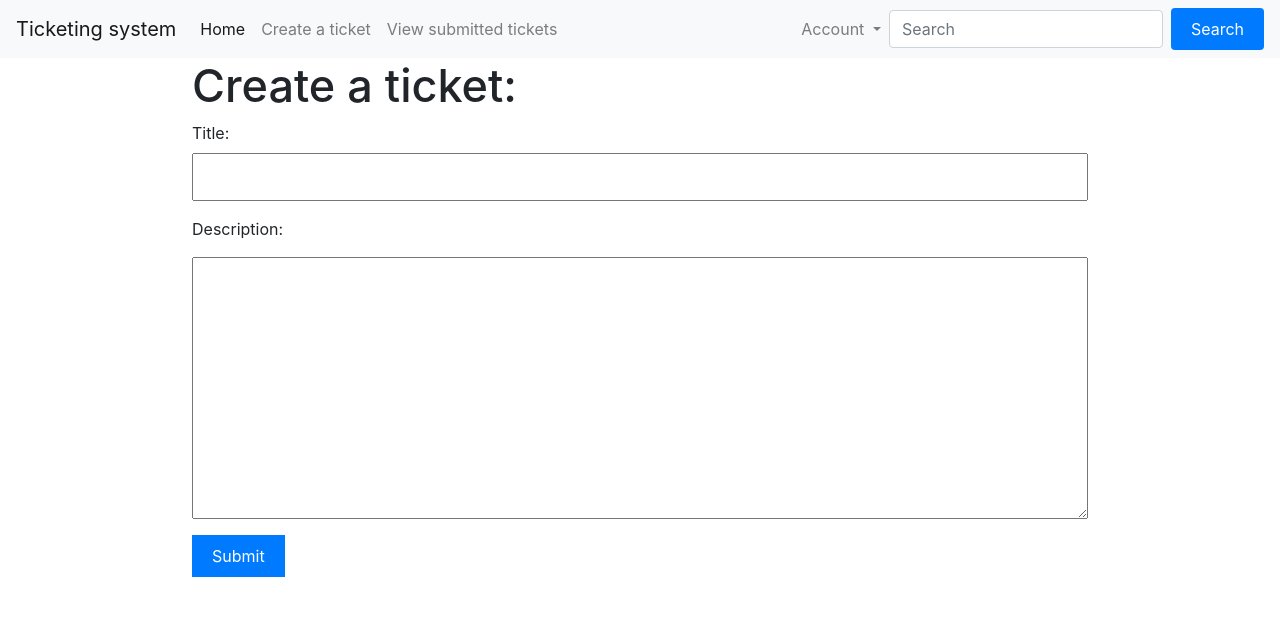
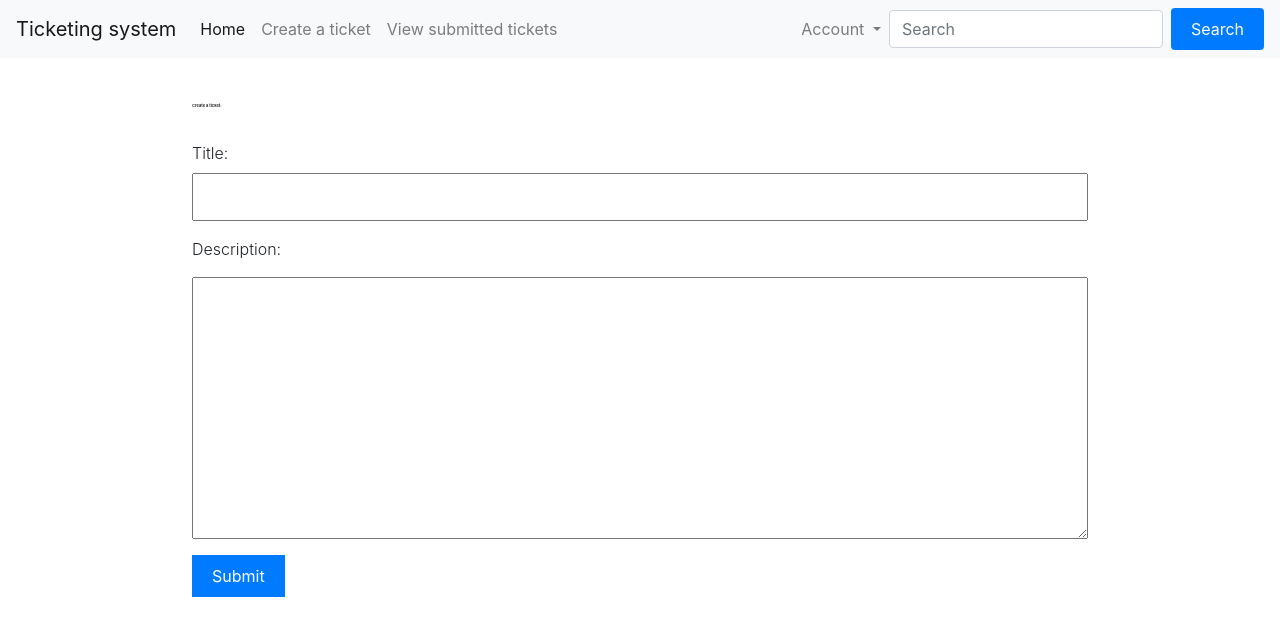
Before and after one commit to aleksandraskolasinska/ticketing-system, a Django app: page /tickets/create/ in a window 1280 px wide. Shown: the top 636 px of the page. Run offline with Django 4.2, Linux system fonts and the light colour scheme; a user stored in the database is signed in; parts of the project's set-up code (start-up, migrations or seed data) failed here and were passed over.

Commit message:
edited documentation and submit ticket page

```diff
--- a/tickets/static/tickets/style.css
+++ b/tickets/static/tickets/style.css
@@ -102,6 +102,7 @@ input[type="text"], textarea {
 }
 
 .create-ticket-container{
+  padding-top: 20px;
   width: 70%;
   margin: 0 auto;
 }
@@ -114,14 +115,14 @@ input[type="text"], textarea {
 
 
 .form-group {
-  font-weight: 300px;
+  font-weight: 300;
   font-size: 16px;
   margin-bottom: 20px;
 }
 
 .title {
-  font-weight: 700px;
-  font-size: 45px;
+  font-weight: 700;
+  font-size: 4px;
   line-height: 55px;
 }
 
--- a/tickets/templates/create_ticket.html
+++ b/tickets/templates/create_ticket.html
@@ -11,7 +11,6 @@
     </div>
     <div class="form-group">
       <p>Description:</p>
-      <!-- {{ form.ticket_content.label_tag }} -->
       {{ form.ticket_content }}
     </div>
     <button type="submit">Submit</button>
```
Also changed, not shown: readme.md, readme_files/create_ticket.png (added), readme_files/dashboard.png, readme_files/getting_started.png, readme_files/ticket_replies.png (added), readme_files/tracking_tickets.png.
